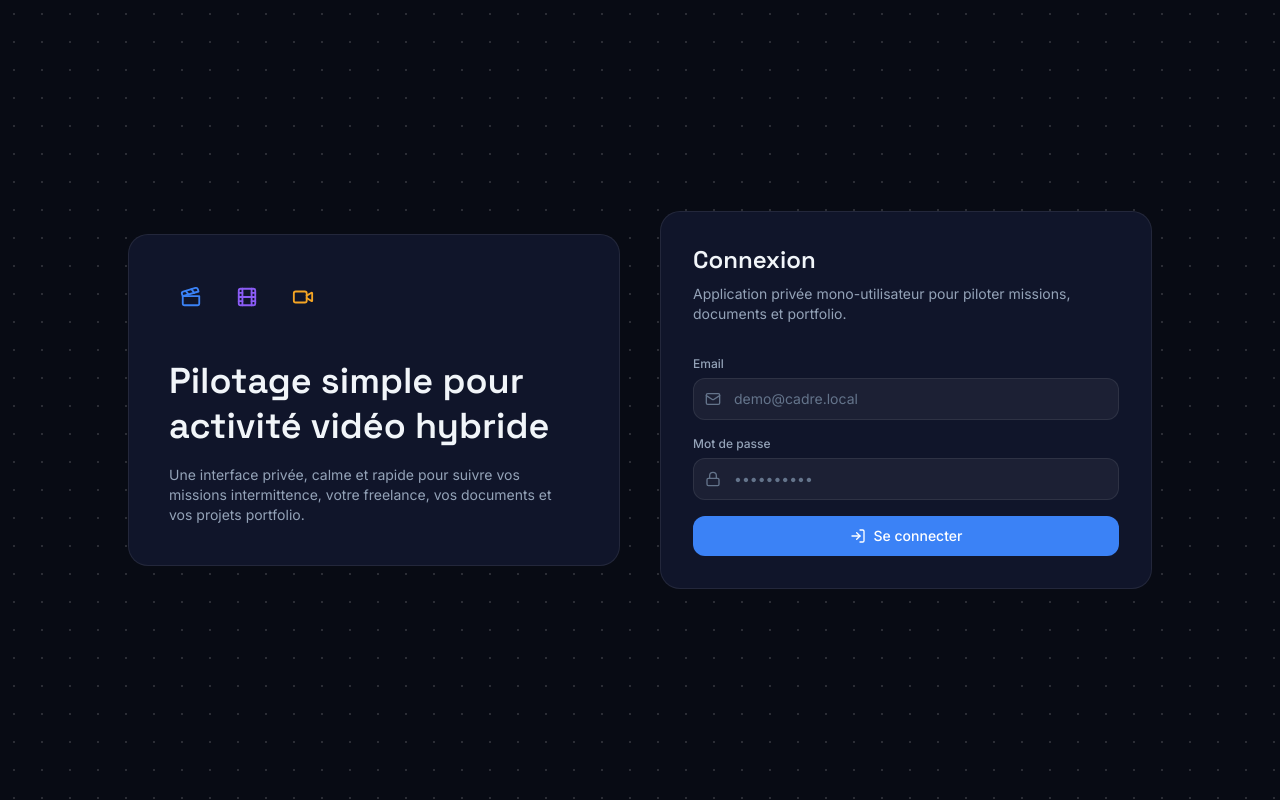
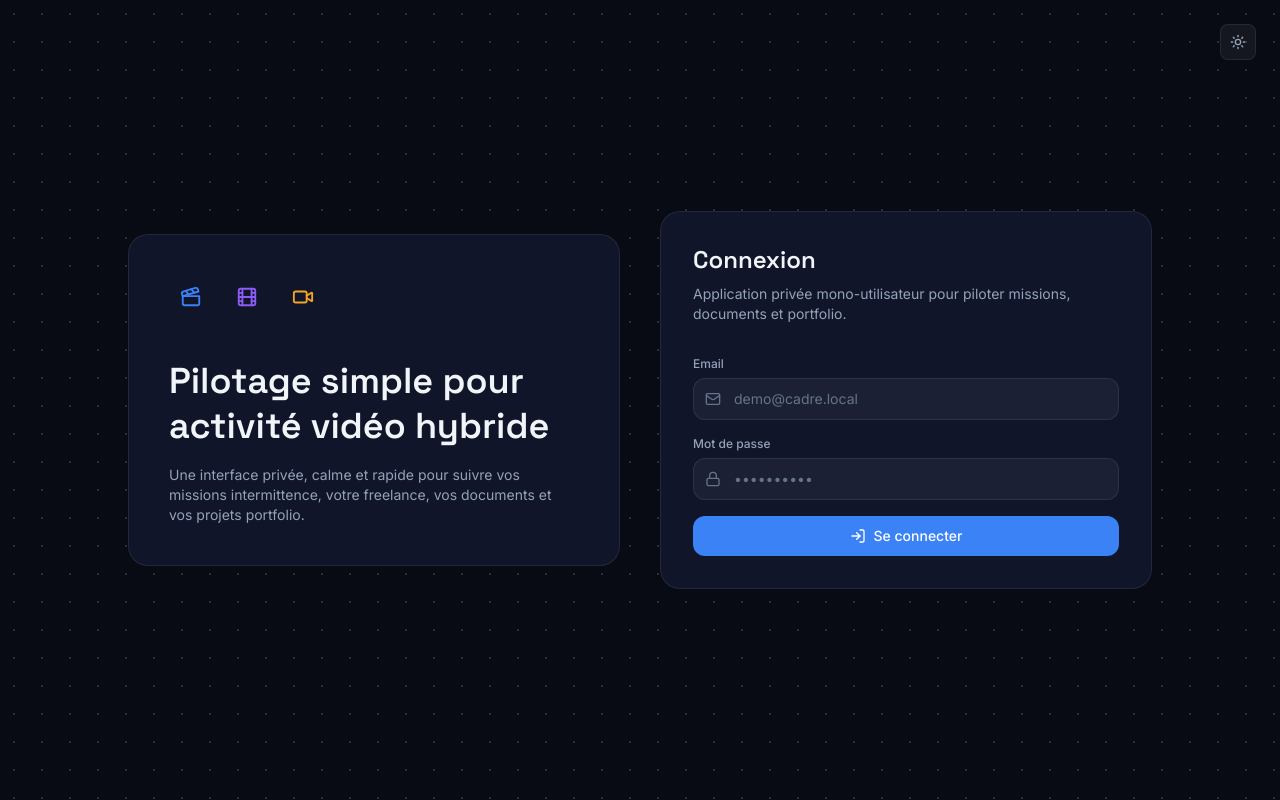
Before and after one commit to Marc-AntoineMarie/StudiFlow, a Next.js app in the folder frontend/: page /login in a window 1280 px wide. Built offline with nearby package versions, Linux system fonts and the light colour scheme; no server answers.

Commit message:
feat(frontend): bouton de theme dans le layout applicatif et le login

```diff
--- a/frontend/src/app/(app)/layout.tsx
+++ b/frontend/src/app/(app)/layout.tsx
@@ -3,8 +3,9 @@
 import { useEffect } from 'react';
 import { usePathname, useRouter } from 'next/navigation';
 import Link from 'next/link';
-import { Clapperboard, FolderOpen, Images, LayoutDashboard, ListChecks, LogOut } from 'lucide-react';
+import { Clapperboard, FolderOpen, Images, LayoutDashboard, ListChecks, LogOut, Settings } from 'lucide-react';
 import { Button } from '@/components/ui/button';
+import { ThemeToggle } from '@/components/ui/theme-toggle';
 import { clearToken, getToken } from '@/lib/auth';
 
 const NAV = [
@@ -12,6 +13,7 @@ const NAV = [
   { href: '/dashboard', label: 'Dashboard', icon: LayoutDashboard },
   { href: '/documents', label: 'Documents', icon: FolderOpen },
   { href: '/portfolio', label: 'Portfolio', icon: Images },
+  { href: '/parametres', label: 'Paramètres', icon: Settings },
 ];
 
 export default function AppLayout({ children }: { children: React.ReactNode }) {
@@ -46,7 +48,7 @@ export default function AppLayout({ children }: { children: React.ReactNode }) {
                     key={href}
                     href={href}
                     className={`flex items-center gap-1.5 rounded-lg px-3 py-2 text-sm font-medium transition-colors ${
-                      actif ? 'bg-white/10 text-fg' : 'text-fg-muted hover:text-fg'
+                      actif ? 'bg-[var(--surface-2)] text-fg' : 'text-fg-muted hover:text-fg'
                     }`}
                   >
                     <Icon size={15} />
@@ -56,10 +58,13 @@ export default function AppLayout({ children }: { children: React.ReactNode }) {
               })}
             </nav>
           </div>
-          <Button variant="ghost" onClick={seDeconnecter}>
-            <LogOut size={16} />
-            Déconnexion
-          </Button>
+          <div className="flex items-center gap-2">
+            <ThemeToggle />
+            <Button variant="ghost" onClick={seDeconnecter}>
+              <LogOut size={16} />
+              Déconnexion
+            </Button>
+          </div>
         </div>
       </header>
       <main className="mx-auto max-w-6xl px-6 py-10">{children}</main>
--- a/frontend/src/app/login/page.tsx
+++ b/frontend/src/app/login/page.tsx
@@ -6,6 +6,7 @@ import { Clapperboard, Film, LogIn, Mail, Lock, Video } from 'lucide-react';
 import { Button } from '@/components/ui/button';
 import { Input } from '@/components/ui/input';
 import { Card } from '@/components/ui/card';
+import { ThemeToggle } from '@/components/ui/theme-toggle';
 import { apiFetch, ApiError } from '@/lib/api';
 import { getToken, saveToken } from '@/lib/auth';
 
@@ -45,7 +46,10 @@ export default function LoginPage() {
   }
 
   return (
-    <main className="flex min-h-screen items-center justify-center bg-app bg-dot-grid px-6 py-16">
+    <main className="relative flex min-h-screen items-center justify-center bg-app bg-dot-grid px-6 py-16">
+      <div className="absolute right-6 top-6">
+        <ThemeToggle />
+      </div>
       <div className="mx-auto grid max-w-5xl items-center gap-10 lg:grid-cols-2">
         {/* Panneau décoratif — composition graphique (pas de photo externe, cf. docs/06) */}
         <div className="relative order-2 overflow-hidden rounded-card border border-subtle bg-card p-10 lg:order-1">
```
